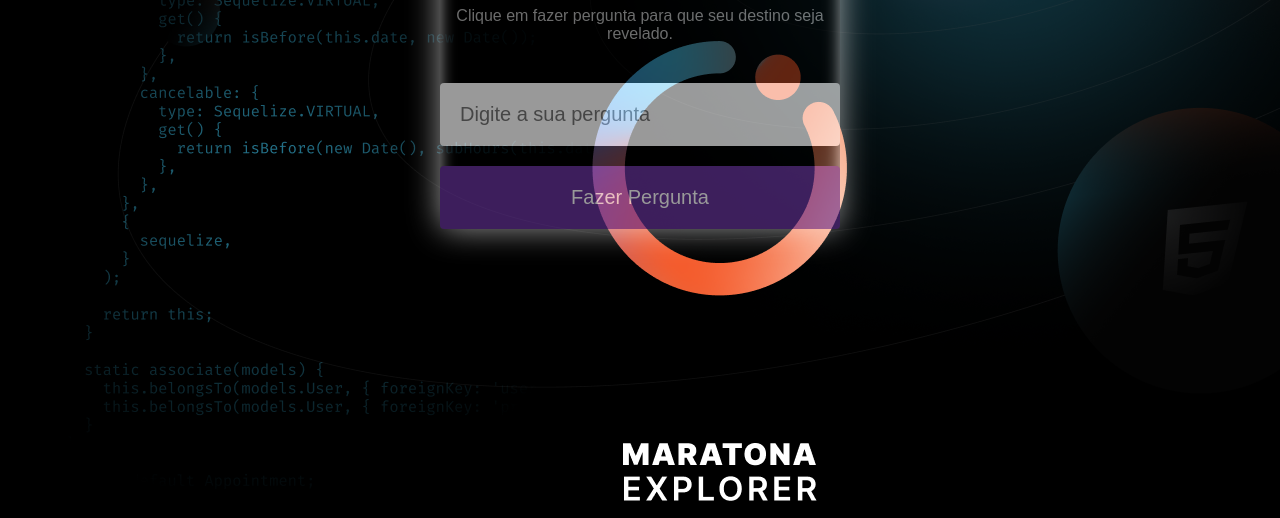
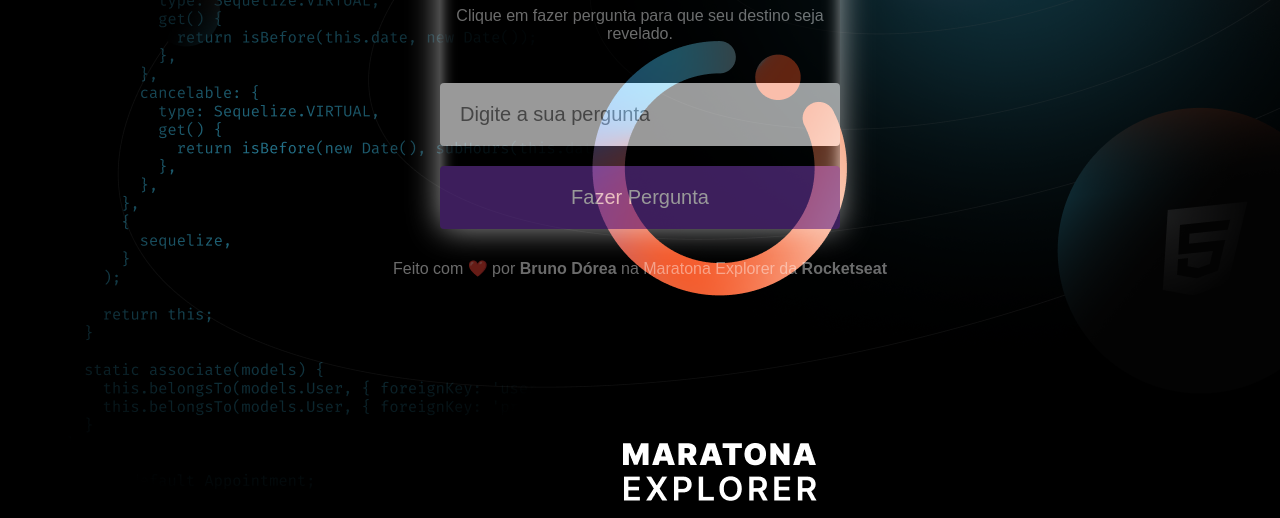
Before and after one commit to BH-Tec/rocketseat-maratona-explorer, a plain HTML site: page index.html in a window 1280 px wide. Shown: the part 282-800 px from the top of the page. Drawn offline with Linux system fonts and the light colour scheme.

Commit message:
update footer

```diff
--- a/css.css
+++ /dev/null
@@ -1,64 +0,0 @@
-* {
-  margin: 0;
-  padding: 0;
-  box-sizing: border-box;
-}
-
-body {
-/* background-color: black; */
-background-image: url("assets/background2.png");
-color: white;
-text-align: center;
-font-family: sans-serif;
-}
-
-#container {
-margin-top: 100px;
-width: 80%;
-max-width: 400px;
-margin-inline: auto;
-background-color: black;
-opacity: 0.6;
-border-radius: 10px;
-
-/* shadow box */
-/* box-shadow: inset 0 0 1em white, 0 0 2em white; */
-}
-
-h1 {
-margin-top: 40px;
-margin-bottom: 10px;
-opacity: 0.9;
-}
-
-p {
-margin-bottom: 40px;
-opacity: 0.7;
-}
-
-input, button {
-display: block;
-width: 100%;
-
-padding: 20px;
-font-size: 20px;
-border-radius: 4px;
-}
-
-input {
-border: none;
-margin-bottom: 20px;
-}
-
-button {
-border: none;
-background-color: rebeccapurple;
-color: white;
-transition: filter .2s;
-}
-
-/* pseudo-class :hover */
-button:hover {
-filter: brightness(1.2);
-cursor: pointer;
-}
--- a/css/style.css
+++ b/css/style.css
@@ -74,3 +74,32 @@ button:hover {
   opacity: 0.9;
   margin-bottom: 10px;
 }
+
+/* FOOTER FIXED */
+footer {
+  background-color: var(--CinzaClaro); /* Remover de acordo com a aplicação */
+
+  position: relative;
+  font-size: 1rem;
+  color: var(--Preto);
+  width: 100%;
+  height: auto;
+  margin-top: 10px;
+  text-align: center;
+  align-items: center;
+  justify-content: center;
+  vertical-align: baseline;
+  display: flex;
+  opacity: 0.6;
+}
+
+footer:hover {
+  opacity: 1;
+}
+
+footer a {
+  font-weight: bold;
+  color: var(--Azul3);
+  text-decoration: none;
+  justify-content: center;
+}
--- a/index.html
+++ b/index.html
@@ -20,5 +20,17 @@
         <h3 id="resposta"></h3>
     </div>
   </body>
+
+  <!-- Footer -->
+<footer>
+    <p>
+    Feito com ❤️ por
+    <a href="https://brunodorea.gatsbyjs.io/" target="__blank">Bruno Dórea</a>
+    na Maratona Explorer da
+    <a href="https://evento.rocketseat.com.br/maratona-explorer/episodios/explorer/abertura/edicao/1" target="__blank">
+    Rocketseat</a>
+    </p>
+  </footer>
+
   <script src="./js/script.js"></script>
 </html>
```
